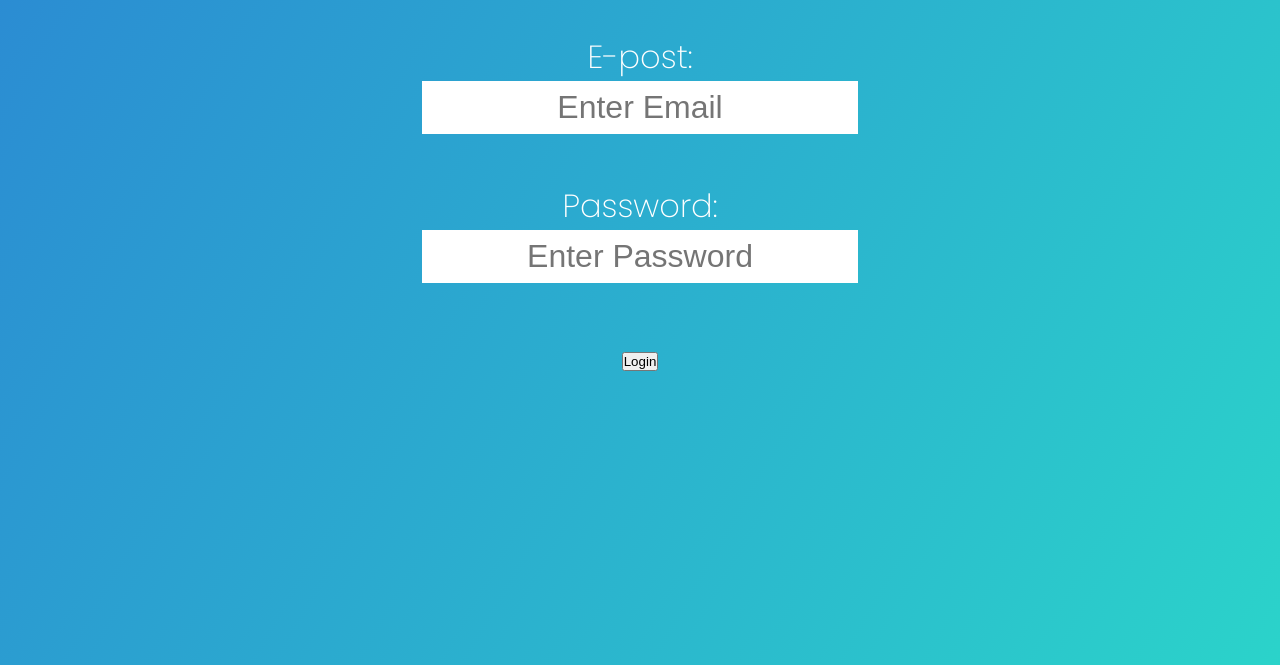
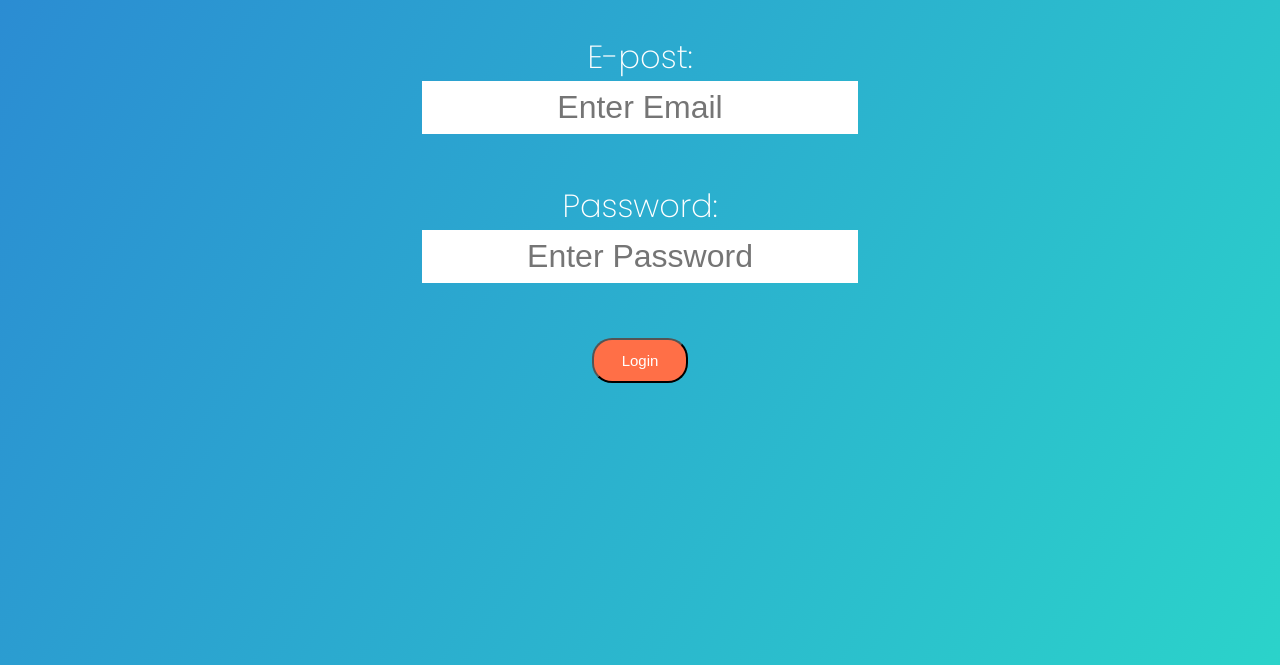
Before and after one commit to mohamed2g/Todo_App, a website: page public/login.html in a window 1280 px wide. Shown: the part 135-800 px from the top of the page. Drawn offline with Linux system fonts and the light colour scheme.

Commit message:
har gjort noe på CSS
CSS

```diff
--- a/public/css/style.css
+++ b/public/css/style.css
@@ -158,3 +158,12 @@ select {
     background: white;
     color: #ff6f47;
 }
+
+div button {
+    font-size: 15px;
+    padding: 12px 28px;
+    cursor: pointer;
+    border-radius: 20px;
+    color: white;
+    background: #ff6f47;
+}
```
Also changed, not shown: public/SignUp.html (+3 -3 lines).
